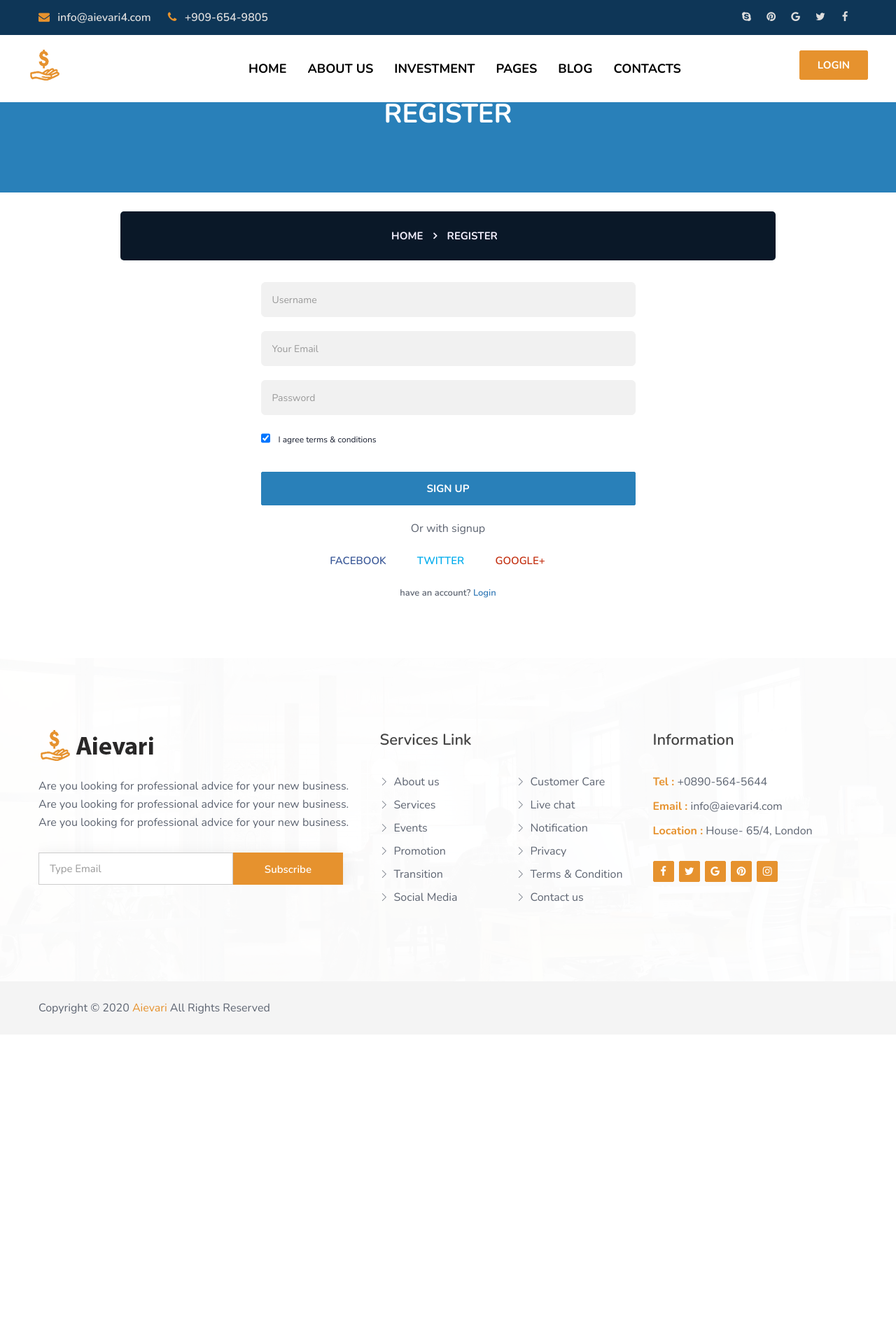
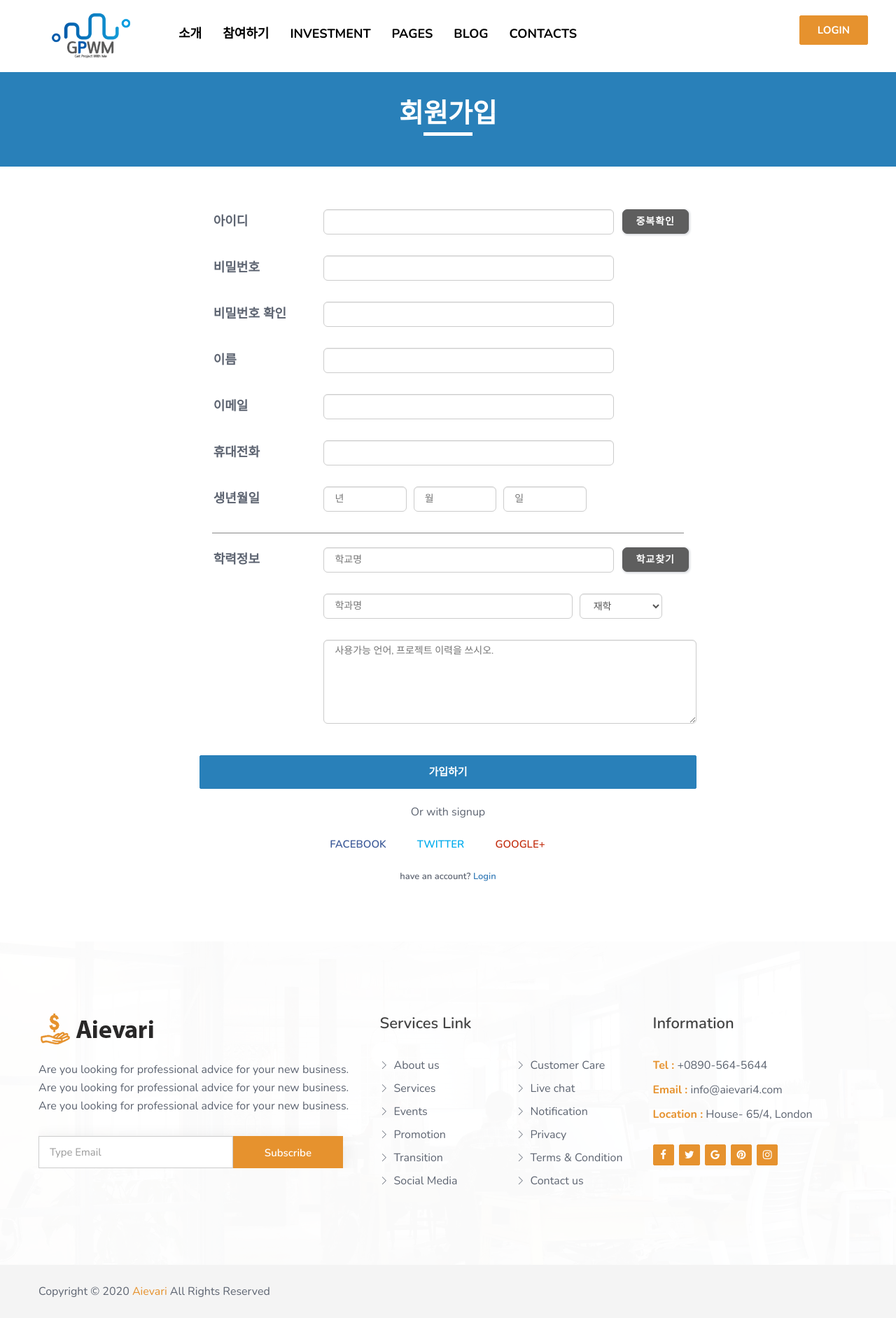
Before and after one commit to dlsdo1101/GetProjectWithMe, a Python web app: template templates/signup.html in a window 1280 px wide. Shown: the whole page at 70% size. Before the commit the page ends 1448 px from the top, so only its background shows below. Run offline with Jinja, Linux system fonts and the light colour scheme; the template is opened without the code that fills it, so the values that code supplies are empty.

Commit message:
회원가입 페이지 edit

```diff
--- a/static/css/style.css
+++ b/static/css/style.css
@@ -177,7 +177,7 @@ ul{
 }
 input, select, textarea, input[type="text"], input[type="date"], input[type="url"], input[type="email"], input[type="password"], input[type="tel"], button, button[type="submit"] {
 	-moz-appearance: none;
-	box-shadow: none !important;
+	box-shadow: none;
 }
 input:focus, textarea:focus, select:focus {
     outline: none;
@@ -200,8 +200,9 @@ div#preloader {
     text-shadow: none;
 }
 ::selection {
-    background: #E6922E;
+    background: #5E5E5E;
     text-shadow: none;
+    color: #fff;
 }
 .bg-color{
     background:#fafafa;
@@ -338,7 +339,7 @@ div#preloader {
     color: black;
     font-size: 18px;
     font-weight: 700;
-    padding: 38px 15px;
+    padding: 38px 15px 25px 15px;
     text-transform: uppercase;
     position: relative;
 }
@@ -381,7 +382,7 @@ div#preloader {
     transition: all 0.3s ease 0s;
     box-shadow: 0 5px 25px rgba(0, 0, 0, 0.1);
     visibility: hidden;
-    width: 200px;
+    width: 120px;
     z-index: -99;
 	padding: 10px 0px;
     border-radius: 3px;
@@ -413,7 +414,7 @@ div#preloader {
     color: #E6922E;
 }
 .main-menu ul.nav li:hover ul.sub-menu li a:hover{
-    color:#E6922E;
+    color:#2980B9;
 }
 .header-right-link {
     float: right;
@@ -769,6 +770,13 @@ div#preloader {
 }
 .midheight{
     height: 445px;
+}
+.arrow{
+    font-weight:bold;
+    font-size:15px;
+}
+.rightarrow{
+    width:15px;
 }
 /*----------------------------------------*/
 /*  5. Invest Area
@@ -2245,6 +2253,70 @@ span.users {
     height: 100%;
     max-height: 588px;
     object-fit: cover;
+}
+.signup-page{
+    width:65%;
+}
+.lefttxt{
+    line-height: 35px;
+    text-align: left;
+    padding-left: 20px;
+    font-weight: 900;
+    font-size: large;
+}
+.login-form .signup-input {
+    display: block;
+    width: 100%;
+    padding: 5px 15px;
+    font-size: 14px;
+    line-height: 1.42857143;
+    color: #555;
+    background-color: #FFF;
+    background-image: none;
+    border: 1px solid #ccc;
+    border-radius: 6px;
+    -webkit-box-shadow: inset 0 1px 1px rgba(0,0,0,0.075);
+    box-shadow: inset 0 1px 1px rgba(0,0,0,0.075);
+    -webkit-transition: border-color ease-in-out .15s, -webkit-box-shadow ease-in-out .15s;
+    -o-transition: border-color ease-in-out .15s, box-shadow ease-in-out .15s;
+    transition: border-color ease-in-out .15s, box-shadow ease-in-out .15s;
+    min-height: 36px;
+    margin-bottom: 30px;
+}
+.same-check {
+    border: 1px solid #5E5E5E;
+    background: #5E5E5E;
+    color: #fff;
+    transition: 0.4s;
+    font-size: 14px;
+    font-weight: 600;
+    border-radius: 7px;
+    text-transform: uppercase;
+    display: block;
+    width: 80%;
+    height: 35px;
+    margin: 0px 12px;
+    letter-spacing: 1px;
+    box-shadow: 1px 1px 3px 1px #dadce0;
+}
+.shadow{
+    box-shadow: 1px 1px 3px 1px #dadce0;
+}
+.signuphr{
+    margin-top: 20px;
+    margin-bottom: 20px;
+    border: 0;
+    border-top: 1.5px solid #888888;
+    width: 95%;
+}
+#career{
+    height: 120px;
+}
+.birthinput{
+    margin-right: 10px;
+}
+#schoolregister{
+    margin-left: 10px;
 }
 /*----------------------------------------*/
 /*  21. Blog Sidebar Area
--- a/templates/signup.html
+++ b/templates/signup.html
@@ -46,33 +46,6 @@
         <div id="preloader"></div>
         <header class="header-one">
             <!-- Start top bar -->
-            <div class="topbar-area fix hidden-xs">
-                <div class="container">
-                    <div class="row">
-                       <div class="col-md-6 col-sm-6">
-                           <div class="topbar-left">
-                                <ul>
-                                    <li><a href="#"><i class="fa fa-envelope"></i> info@aievari4.com</a></li>
-                                    <li><a href="#"><i class="fa fa-phone"></i> +909-654-9805</a></li>
-                                </ul>
-							</div>
-                        </div>
-                        <div class=" col-md-6 col-sm-6">
-                            <div class="topbar-right">
-                                <div class="top-social">
-                                    <ul>
-                                        <li><a href="#"><i class="fa fa-skype"></i></a></li>
-                                        <li><a href="#"><i class="fa fa-pinterest"></i></a></li>
-                                        <li><a href="#"><i class="fa fa-google"></i></a></li>
-                                        <li><a href="#"><i class="fa fa-twitter"></i></a></li>
-                                        <li><a href="#"><i class="fa fa-facebook"></i></a></li>
-                                    </ul>
-                                </div>
-                            </div>
-                        </div>
-                    </div>
-                </div>
-            </div>
             <!-- End top bar -->
             <!-- header-area start -->
             <div id="sticker" class="header-area hidden-xs">
@@ -81,19 +54,19 @@
                         <div class="col-md-12 col-sm-12">
                             <div class="row">
                                 <!-- logo start -->
-                                <div class="col-md-3 col-sm-3">
+                                <div class="col-md-2 col-sm-3">
                                     <div class="logo">
                                         <!-- Brand -->
                                         <a class="navbar-brand page-scroll white-logo" href="index-2.html">
-                                            <img src="/static/img/logo/logo3.png" alt="">
+                                            <img src="/static/img/logo/GPWM_logo.png" alt="">
                                         </a>
                                         <a class="navbar-brand page-scroll black-logo" href="index-2.html">
-                                            <img src="/static/img/logo/logo.png" alt="">
+                                            <img src="/static/img/logo/GPWM_logo.png" alt="">
                                         </a>
                                     </div>
                                     <!-- logo end -->
                                 </div>
-                                <div class="col-md-9 col-sm-9">
+                                <div class="col-md-10 col-sm-9">
                                     <div class="header-right-link">
                                         <!-- search option end -->
                                         <a class="s-menu" href="login.html">Login</a>
@@ -103,13 +76,13 @@
                                         <div class="collapse navbar-collapse" id="navbar-example">
                                             <div class="main-menu">
                                                 <ul class="nav navbar-nav navbar-right">
-                                                    <li><a class="pages" href="index-2.html">Home</a>
+                                                    <li><a class="pages" href="index-2.html">소개</a>
                                                         <ul class="sub-menu">
                                                             <li><a href="index-2.html">Home 01</a></li>
                                                             <li><a href="index-3.html">Home 02</a></li>
                                                         </ul>
                                                     </li>
-                                                    <li><a href="about.html">About us</a></li>
+                                                    <li><a href="about.html">참여하기</a></li>
                                                     <li><a href="investment.html">Investment</a></li>
                                                     <li><a class="pages" href="#">Pages</a>
                                                         <ul class="sub-menu">
@@ -194,12 +167,9 @@
                     <div class="col-md-12 col-sm-12 col-xs-12">
                         <div class="breadcrumb text-center">
                             <div class="section-headline white-headline">
-                                <h3>Register</h3>
+                                <h3>회원가입</h3>
+                                <hr>
                             </div>
-                            <ul class="breadcrumb-bg">
-                                <li class="home-bread">Home</li>
-                                <li>Register</li>
-                            </ul>
                         </div>
                     </div>
                 </div>
@@ -213,28 +183,92 @@
                     <div class=" col-md-12 col-sm-12 col-xs-12">
                         <div class="login-page signup-page">
                             <div class="login-form signup-form">
-                                <h4 class="login-title ">REGISTER</h4>
                                 <div class="row">
                                     <form id="contactForm" method="POST" action="http://rockstheme.com/rocks/aievari-live/contact.php" class="log-form">
-                                        <div class="col-md-12 col-sm-12 col-xs-12">
-                                            <input type="text" id="name" class="form-control" placeholder="Username" required data-error="Please enter your name">
-                                        </div>
-                                        <div class="col-md-12 col-sm-12 col-xs-12">
-                                            <input type="email" id="email" class="form-control" placeholder="Your Email" required data-error="Please enter your name">
-                                        </div>
-                                        <div class="col-md-12 col-sm-12 col-xs-12">
-                                            <input type="password" id="msg_subject" class="form-control" placeholder="Password" required data-error="Please enter your message subject">
-                                        </div>
-                                        <div class="col-md-12 col-sm-12 col-xs-12 ">
-                                            <div class="check-group flexbox">
-                                                <label class="check-box">
-                                                    <input type="checkbox" class="check-box-input" checked>
-                                                    <span class="remember-text">I agree terms & conditions</span>
-                                                </label>
+                                        <div>
+                                            <div class="col-md-3 col-sm-12 col-xs-12 lefttxt">아이디</div>
+                                            <div class="col-md-7 col-sm-12 col-xs-12">
+                                                <input type="text" id="id" class="signup-input midinput" required data-error="Please enter your name">
+                                            </div>
+                                            <div class="col-md-2 col-sm-12 col-xs-12">
+                                                <button id="check" class="same-check shadow">중복확인</button>
                                             </div>
                                         </div>
+                                        <div>
+                                            <div class="col-md-3 col-sm-12 col-xs-12 lefttxt">비밀번호</div>
+                                            <div class="col-md-7 col-sm-12 col-xs-12">
+                                                <input type="text" id="password" class="signup-input" required data-error="Please enter your name">
+                                            </div>
+                                        </div>
+                                        <div>
+                                            <div class="col-md-3 col-sm-12 col-xs-12 lefttxt">비밀번호 확인</div>
+                                            <div class="col-md-7 col-sm-12 col-xs-12">
+                                                <input type="text" id="passwordcheck" class="signup-input" required data-error="Please enter your name">
+                                            </div>
+                                        </div>
+                                        <div>
+                                            <div class="col-md-3 col-sm-12 col-xs-12 lefttxt">이름</div>
+                                            <div class="col-md-7 col-sm-12 col-xs-12">
+                                                <input type="text" id="name" class="signup-input" required data-error="Please enter your name">
+                                            </div>
+                                        </div>
+                                        <div>
+                                            <div class="col-md-3 col-sm-12 col-xs-12 lefttxt">이메일</div>
+                                            <div class="col-md-7 col-sm-12 col-xs-12">
+                                                <input type="email" id="email" class="signup-input" required data-error="Please enter your name">
+                                            </div>
+                                        </div>
+                                        <div>
+                                            <div class="col-md-3 col-sm-12 col-xs-12 lefttxt">휴대전화</div>
+                                            <div class="col-md-7 col-sm-12 col-xs-12">
+                                                <input type="text" id="phone" class="signup-input" required data-error="Please enter your name">
+                                            </div>
+                                        </div>
+                                        <div>
+                                            <div class="col-md-3 col-sm-12 col-xs-12 lefttxt">생년월일</div>
+                                            <div class="col-md-2 col-sm-12 col-xs-12 birthinput">
+                                                <input type="number" class="signup-input" name="year" min="1900" max="2022" placeholder="년">
+                                            </div>
+                                            <div class="col-md-2 col-sm-12 col-xs-12 birthinput">
+                                                <input type="number" class="signup-input" name="month" min="1" max="12" placeholder="월">
+                                            </div>
+                                            <div class="col-md-2 col-sm-12 col-xs-12">
+                                                <input type="number" class="signup-input" name="day" min="1" max="31" placeholder="일">
+                                            </div>
+                                        </div>
+                                        <hr class="signuphr">
+                                        <div>
+                                            <div class="col-md-3 col-sm-12 col-xs-12 lefttxt">학력정보</div>
+                                            <div class="col-md-7 col-sm-12 col-xs-12">
+                                                <input type="text" id="school" class="signup-input midinput" placeholder="학교명" required data-error="Please enter your name">
+                                            </div>
+                                            <div class="col-md-2 col-sm-12 col-xs-12">
+                                                <button id="schoolfind" class="same-check shadow">학교찾기</button>
+                                            </div>
+                                        </div>
+                                        <div>
+                                            <div class="col-md-3 col-sm-12 col-xs-12 lefttxt"> </div>
+                                            <div class="col-md-6 col-sm-12 col-xs-12">
+                                                <input type="text" id="major" class="signup-input midinput" placeholder="학과명" required data-error="Please enter your name">
+                                            </div>
+                                            <div class="col-md-2 col-sm-12 col-xs-12">
+                                                <select id="schoolregister" class="signup-input midinput">
+                                                    <option value="1" selected>재학</option>
+                                                    <option value="2">휴학</option>
+                                                    <option value="3">졸업</option>
+                                                    <option value="4">직장인</option>
+                                                </select>
+                                            </div>
+                                        </div>
+                                        <div>
+                                            <div class="col-md-3 col-sm-12 col-xs-12 lefttxt"> </div>
+                                            <div class="col-md-9 col-sm-12 col-xs-12">
+                                                <textarea type="text" id="career" class="signup-input " placeholder="사용가능 언어, 프로젝트 이력을 쓰시오." required data-error="Please enter your name"></textarea>
+                                            </div>
+                                        </div>
+
                                         <div class="col-md-12 col-sm-12 col-xs-12">
-                                            <button type="submit" id="submit" class="login-btn">Sign up</button>
+                                            <button type="submit" id="submit" class="login-btn">가입하기</button>
                                             <div id="msgSubmit" class="h3 hidden"></div>
                                             <div class="clearfix"></div>
                                         </div>
```
Also changed, not shown: templates/index-2.html (+9 -1 lines), static/img/main/right-arrow.png (added).
